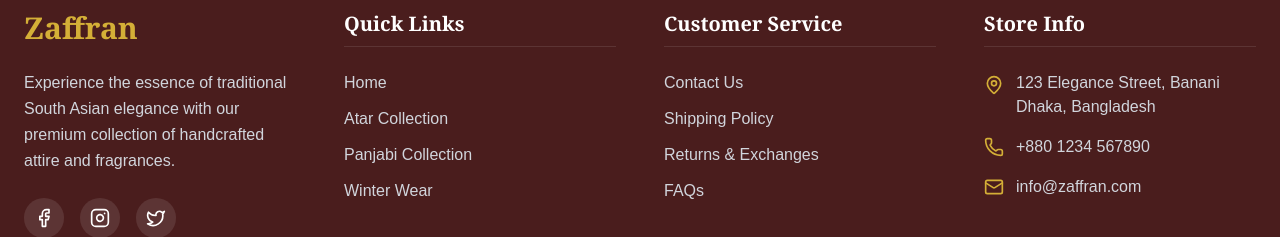
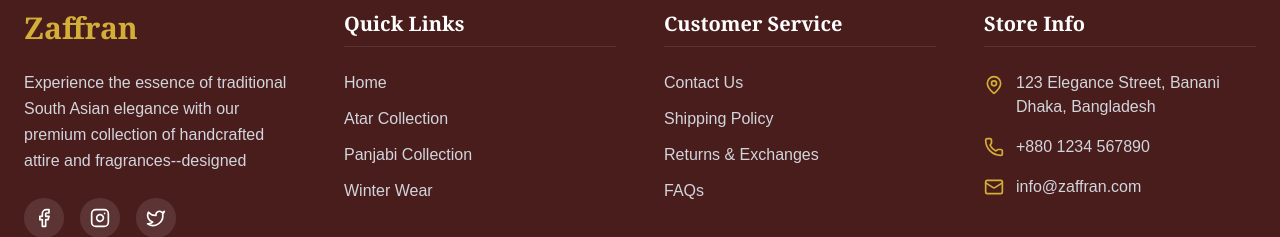
Before and after one commit to Jabedhossain101/Zaffran-app, a Next.js app: page / in a window 1280 px wide. Shown: the part 4103-4340 px from the top of the page. Built offline with nearby package versions, Linux system fonts and the light colour scheme.

Commit message:
updated footer section

```diff
--- a/src/app/components/Footer.jsx
+++ b/src/app/components/Footer.jsx
@@ -22,7 +22,7 @@ export default function Footer() {
             </h2>
             <p className="text-gray-300 leading-relaxed">
               Experience the essence of traditional South Asian elegance with
-              our premium collection of handcrafted attire and fragrances.
+              our premium collection of handcrafted attire and fragrances--designed
             </p>
             <div className="flex gap-4">
               <a
```
